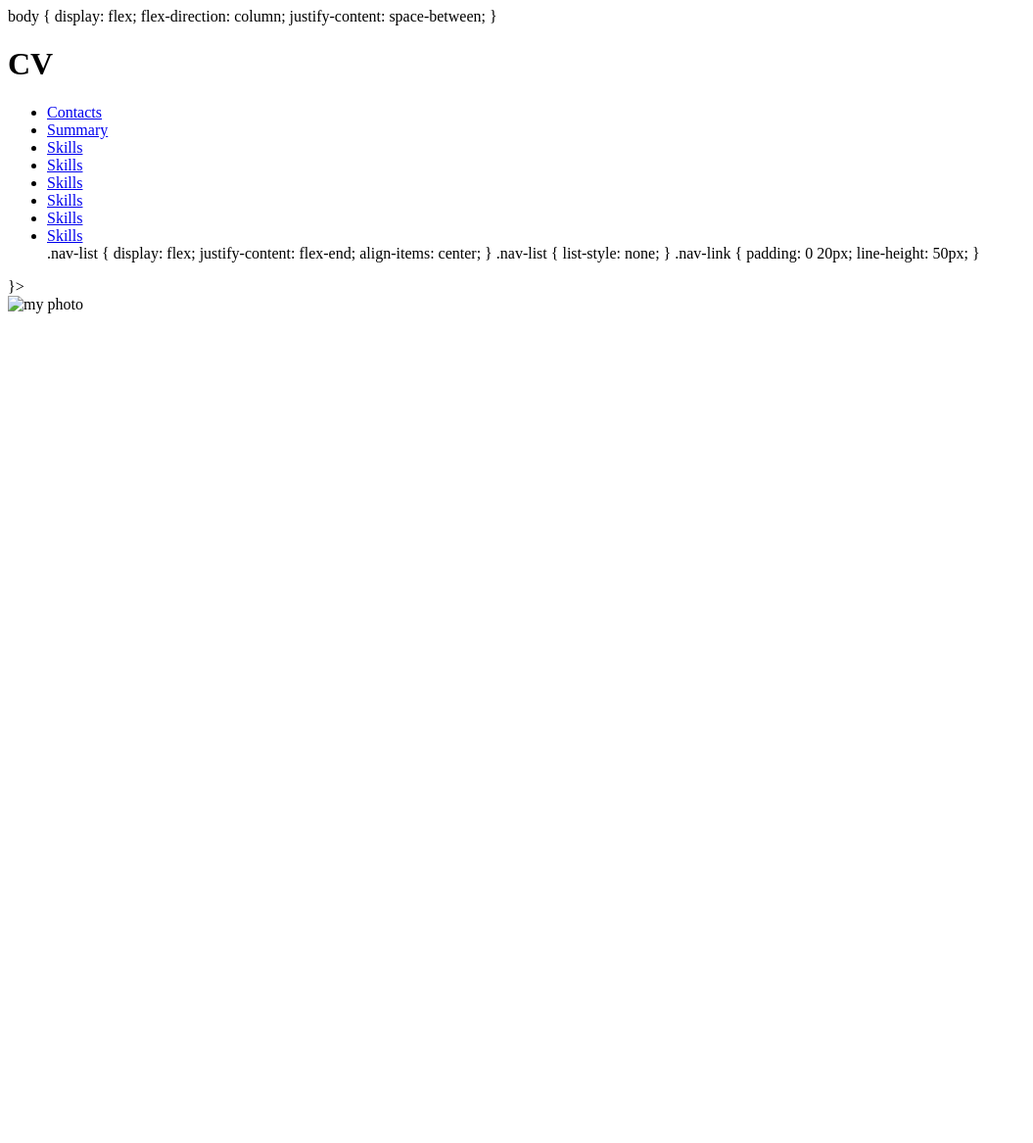
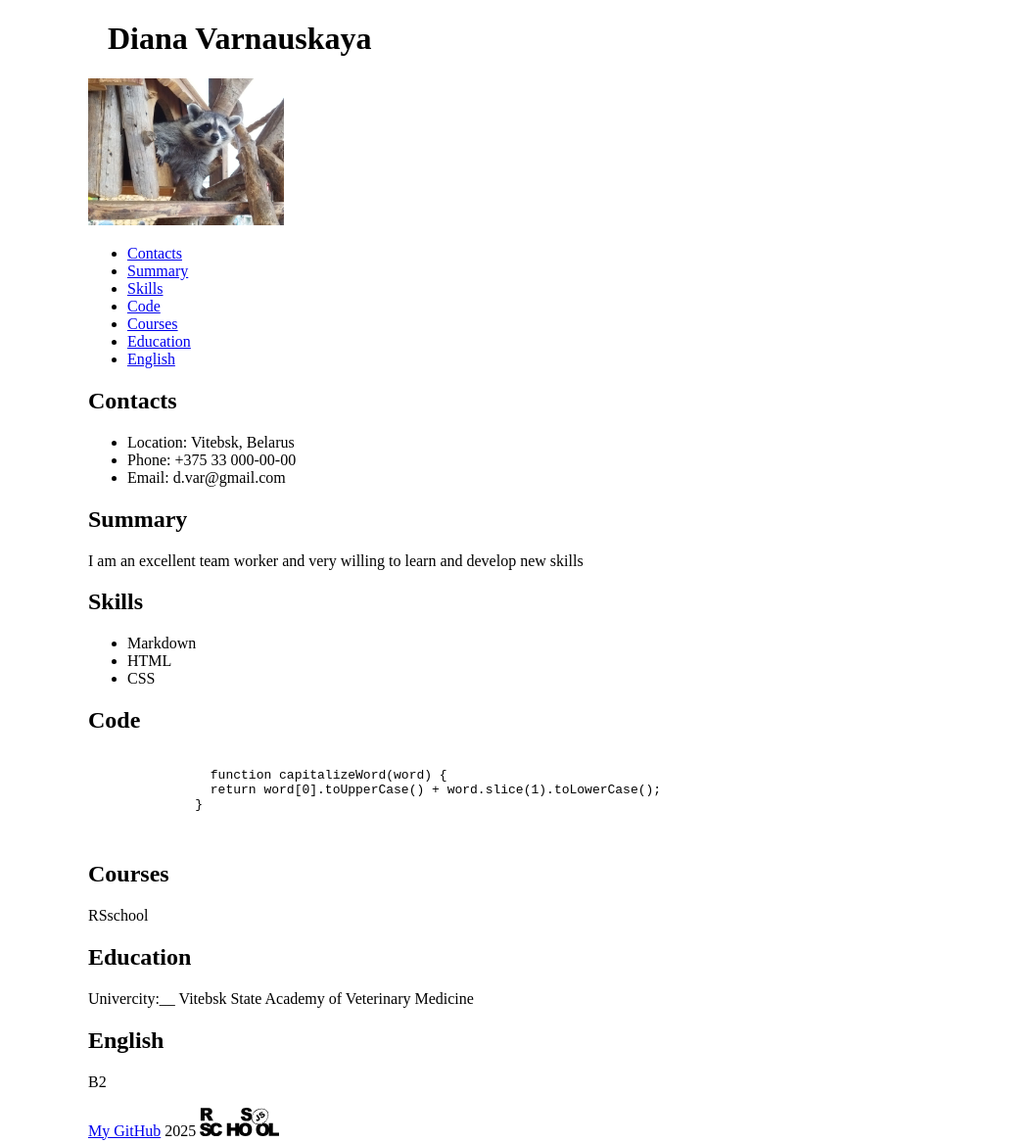
Before and after one commit to Diana-dedo/rsschool-cv, a plain HTML site: page index.html in a window 1280 px wide. Shown: the whole page at 98% size, without its empty margins (0-1055 px from the left). Before the commit the page ends 800 px from the top, so only its background shows below. Drawn offline with Linux system fonts and the light colour scheme.

Commit message:
feat: add last information

```diff
--- a/index.html
+++ b/index.html
@@ -1,58 +1,84 @@
 <!DOCTYPE html>
 <html lang="en">
+
 <head>
     <meta charset="UTF-8">
     <meta name="viewport" content="width=device-width, initial-scale=1.0">
     <title>CV</title>
-    <link rel="stylesheet" href="style.css">
+    <link rel="stylesheet" href="./style.css">
     <link rel="icon" href="assets/favicon.ico">
     <link rel="preconnect" href="https://fonts.googleapis.com">
     <link rel="preconnect" href="https://fonts.gstatic.com" crossorigin>
-<link href="https://fonts.googleapis.com/css2?family=Roboto:ital,wght@0,100..900;1,100..900&display=swap" rel="stylesheet">
+    <link href="https://fonts.googleapis.com/css2?family=Roboto:ital,wght@0,100..900;1,100..900&display=swap"
+        rel="stylesheet">
 </head>
-<body min-height: 100vh; margin: 0; padding: 0;>
-    body {
-  display: flex;
-  flex-direction: column;
-  justify-content: space-between;
-}
-    <h1>CV</h1>
-    <header class = "header" border: 1px solid red; .container {
-  max-width: 1440px;
-  margin: 0 auto;
+
+<body>
+    <header class="header container">
+        <h1>Diana Varnauskaya</h1>
+        <img src="./assets/img/photo.jpg" height="150" alt="my photo">
         <nav class="nav">
             <ul class="nav-list">
                 <li class="nav-item"><a href="#contacts" class="nav-link">Contacts</a></li>
                 <li class="nav-item"><a href="#summary" class="nav-link">Summary</a></li>
                 <li class="nav-item"><a href="#skills" class="nav-link">Skills</a></li>
-    <li class="nav-item"><a href="#code" class="nav-link">Skills</a></li>
-     <li class="nav-item"><a href="#courses" class="nav-link">Skills</a></li>
-      <li class="nav-item"><a href="#projects" class="nav-link">Skills</a></li>
-       <li class="nav-item"><a href="#education" class="nav-link">Skills</a></li>
-        <li class="nav-item"><a href="#english" class="nav-link">Skills</a></li>
-        .nav-list {
-  display: flex;
-  justify-content: flex-end;
-  align-items: center;
-}
-.nav-list {
-  list-style: none;
-}
-.nav-link {
-  padding: 0 20px;
-  line-height: 50px;
-}
+                <li class="nav-item"><a href="#code" class="nav-link">Code</a></li>
+                <li class="nav-item"><a href="#courses" class="nav-link">Courses</a></li>
+                <li class="nav-item"><a href="#education" class="nav-link">Education</a></li>
+                <li class="nav-item"><a href="#english" class="nav-link">English</a></li>
             </ul>
         </nav>
-}></header>
-    <main class = "main" border: 1px solid red; .container {
-  max-width: 1440px;
-  margin: 0 auto;
-}></main>
-    <footer class="footer" border: 1px solid red; .container {
-  max-width: 1440px;
-  margin: 0 auto;
-}></footer>
+    </header>
+    <main class="main container">
+        <section class="contacts" id="contacts">
+            <h2>Contacts</h2>
+            <ul>
+                <li>Location: Vitebsk, Belarus</li>
+                <li>Phone: +375 33 000-00-00</li>
+                <li>Email: d.var@gmail.com</li>
+            </ul>
+        </section>
+        <section class="summary" id="summary">
+            <h2>Summary</h2>
+            <p>I am an excellent team worker and very willing to learn and develop new skills</p>
+        </section>
+        <section class="Skills" id="skills">
+            <h2>Skills</h2>
+            <ul>
+                <li>Markdown</li>
+                <li>HTML</li>
+                <li>CSS</li>
+            </ul>
+        </section>
+        <section class="code" id="code">
+            <h2>Code</h2>
+            <pre>
+                <code>
+                function capitalizeWord(word) {
+                return word[0].toUpperCase() + word.slice(1).toLowerCase();
+              }
+            </code>
+            </pre>
+        </section>
+        <section class="courses" id="courses">
+            <h2>Courses</h2>
+            <p>RSschool</p>
+        </section>
+        <section class="education" id="education">
+            <h2>Education</h2>
+            <p>Univercity:__ Vitebsk State Academy of Veterinary Medicine</p>
+        </section>
+        <section class="english" id="english">
+            <h2>English</h2>
+            <p>B2</p>
+        </section>
+    </main>
+    <footer class="footer container">
+        <a href="https://github.com/Diana-dedo">My GitHub</a>
+        <span>2025</span>
+        <a href="https://rs.school/courses/javascript-ru"><img src="./assets/img/rs-school-logo.svg" height="30"
+                alt="RSschool logo"></a>
+    </footer>
 </body>
+
 </html>
-<img src="image.jpg" alt="my photo">
--- a/style.css
+++ b/style.css
@@ -1,8 +1,12 @@
-<link rel="stylesheet" href="style.css" />
-font-family: 'Roboto', sans-serif;
-* {
-  box-sizing: border-box;
+ * {
+    box-sizing: border-box;
+ }
+
+.container {
+    max-width: 1100px;
+    margin: 0 auto;
 }
-html {
-  scroll-behavior: smooth;
+
+h1 {
+    padding: 0 20px;
 }
```
Also changed, not shown: assets/img/photo.jpg (renamed from photo_2022-08-21_14-26-08.jpg), assets/img/rs-school-logo.svg (added). Lines whose indentation alone changed are shown as unchanged.
